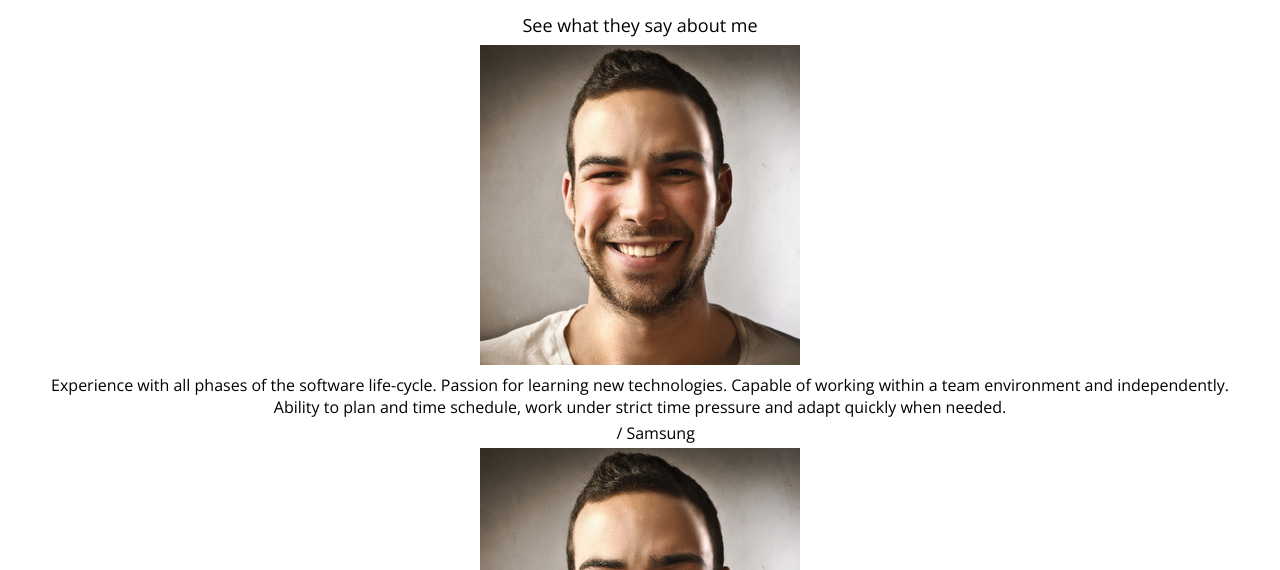
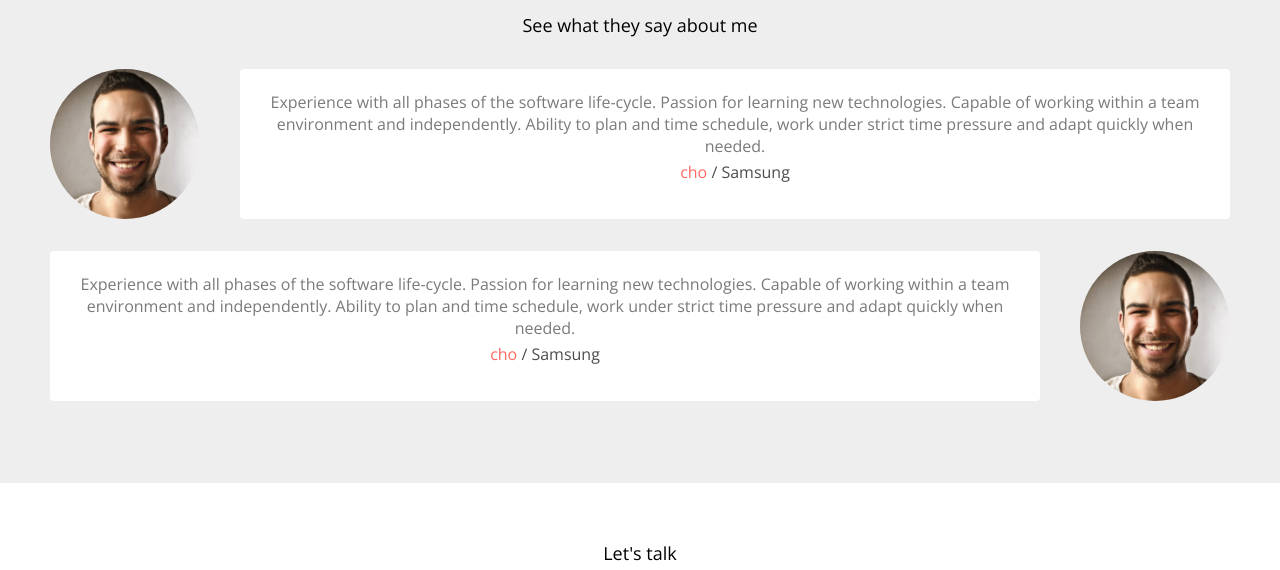
Before and after one commit to ckddus1130/portfolio, a plain HTML site: page index.html in a window 1280 px wide. Shown: the part 3151-3721 px from the top of the page. Drawn offline with nearby package versions, Linux system fonts and the light colour scheme.

Commit message:
CSS: Testimonials

```diff
--- a/index.html
+++ b/index.html
@@ -273,7 +273,6 @@
       </div>
 
       <div class="testimonial">
-        <img src="imgs/testimonial/people1.jpg" alt="avatar" class="testimonial__avatar" />
         <div class="testimonial__speech-bubble">
           <p>Experience with all phases of the software life-cycle. Passion for
              learning new technologies. Capable of working within a team environment and independently.
@@ -282,6 +281,7 @@
           </p>
           <p class="speech-bubble__name"><a href="https://github.com/ckddus1130/">cho</a> / Samsung</p>
         </div>
+        <img src="imgs/testimonial/people1.jpg" alt="avatar" class="testimonial__avatar" />
       </div>
     </div>
   </section>
--- a/style.css
+++ b/style.css
@@ -373,3 +373,43 @@ p {
   margin-top: 8px;
   background-color: var(--color-dark-white);
 }
+/* testimonial */
+#testimonials {
+  background-color: var(--color-light-white);
+}
+.testimonials {
+  margin: 30px;
+}
+.testimonial {
+  display: flex;
+  margin: 32px 0;
+}
+
+.testimonial__avatar {
+  width: 150px;
+  height: 150px;
+  border-radius: 50%;
+}
+.testimonial__avatar:nth-child(odd) {
+  margin-right: 40px;
+}
+.testimonial__avatar:nth-child(even) {
+  margin-left: 40px;
+}
+
+.testimonial__speech-bubble {
+  padding: 18px;
+  background-color: var(--color-white);
+  border-radius: var(--size-border-radius);
+}
+
+.testimonial__speech-bubble p {
+  color: var(--color-light-grey);
+}
+.speech-bubble__name a {
+  color: var(--color-dark-pink);
+}
+
+.testimonial__speech-bubble > .speech-bubble__name {
+  color: var(--color-dark-grey);
+}
```
